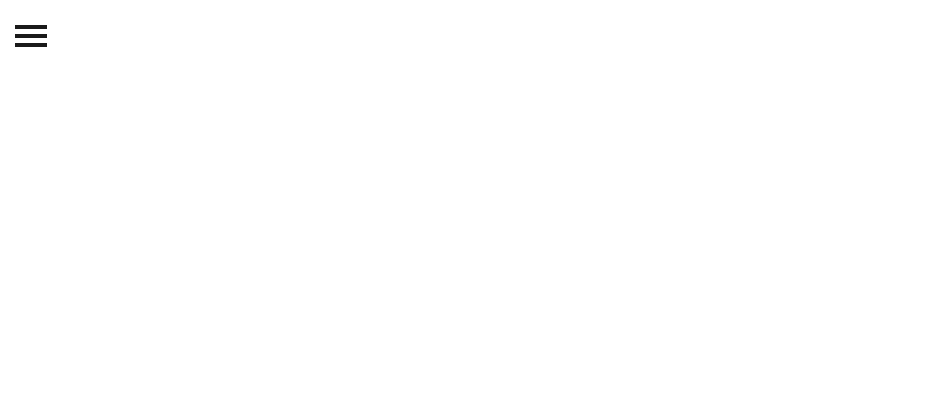
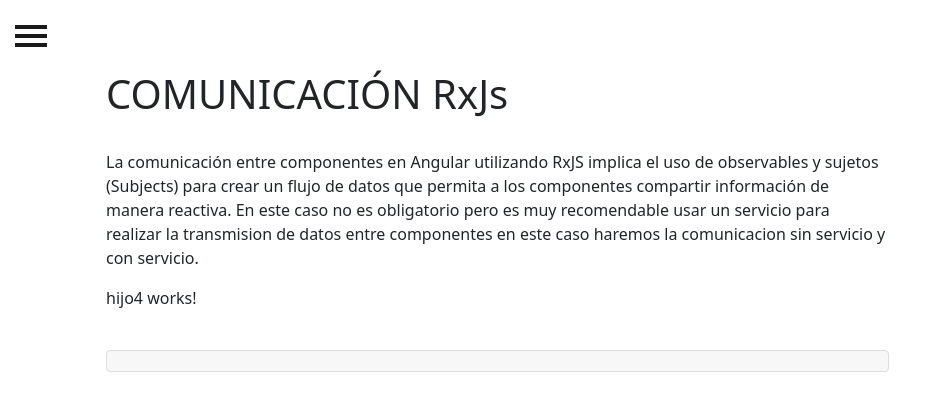
Before and after one commit to fonsy91/ComunicacionesAngular, an Angular app: page /RxJs in a window 1280 px wide. Before the commit this address led to /. Shown: the top 410 px of the page, without its empty margins (0-937 px from the left). Built offline with nearby package versions, Linux system fonts and the light colour scheme.

Commit message:
Comunicacion con rxJs

```diff
--- a/src/app/app.component.html
+++ b/src/app/app.component.html
@@ -12,6 +12,7 @@
         <li><a routerLink="/InputOutput">Input y Output</a></li>
         <li><a routerLink="/Servicio">Servicio</a></li>
         <li><a routerLink="/Ruta/:mensaje">Ruta</a></li>
+        <li><a routerLink="/RxJs">RxJs</a></li>
       </ul>
     </nav>
     <!-- /#sidebar-wrapper -->
--- a/src/app/components/comunicacion3/comunicacion3.component.html
+++ b/src/app/components/comunicacion3/comunicacion3.component.html
@@ -13,5 +13,9 @@
     </p>
 
     <app-hijo3></app-hijo3>
-
+    <br>
+    <div class="codigoDestacado">
+        <pre><code appResaltado [code]="codigoRuta"></code></pre>
+    </div>
+    <br>
 </div>
--- a/src/app/components/comunicacion3/comunicacion3.component.ts
+++ b/src/app/components/comunicacion3/comunicacion3.component.ts
@@ -13,8 +13,6 @@
   constructor(private router: Router){}
 
   ngOnInit(): void {
-    //const mensaje = "Hola soy mensaje de ruta";
-    //this.router.navigate(['/Ruta',mensaje]);
     this.enviarMensaje();
   }
 
@@ -23,4 +21,37 @@
     this.router.navigate(['/Ruta',mensaje]);
   }
 
+  get codigoRuta() {
+    return `
+    //app.module.ts para la configuracion de las rutas
+    const routes: Routes = [
+      { path: '', component: homeComponent },
+      { path: 'Ruta/:mensaje', component: Comunicacion3Component },
+    ];
+
+    //Componente 1º
+    constructor(private router: Router){}
+
+    ngOnInit(): void {
+      this.enviarMensaje();
+    }
+
+    enviarMensaje() {
+      const mensaje = "Hola soy mensaje de ruta";
+      this.router.navigate(['/Ruta',mensaje]);
+    }
+
+    //Componente 2º
+    mensaje: any;
+
+    constructor(private route: ActivatedRoute){}
+
+    ngOnInit(): void {
+      // Obtén el valor del parámetro 'mensaje' de la ruta
+      this.mensaje = this.route.snapshot.paramMap.get('mensaje');
+      console.log(this.mensaje);
+    }
+
+    `;
+  }
 }
--- /dev/null
+++ b/src/app/components/comunicacion4/comunicacion4.component.html
@@ -0,0 +1,20 @@
+<div class="container">
+    <h1>COMUNICACIÓN RxJs</h1>
+    <br>
+    <p ng-non-bindable>
+        La comunicación entre componentes en Angular utilizando RxJS implica el uso de observables y sujetos
+        (Subjects) para crear un flujo de datos que permita a los componentes compartir información de manera
+        reactiva. En este caso no es obligatorio pero es muy recomendable usar un servicio para realizar la
+        transmision de datos entre componentes en este caso haremos la comunicacion sin servicio y con servicio.
+
+    </p>
+
+    <app-hijo4></app-hijo4>
+    <br>
+    <div class="codigoDestacado">
+        <!--
+            <pre><code appResaltado [code]="codigoRuta"></code></pre>
+        -->
+    </div>
+    <br>
+</div>
--- /dev/null
+++ b/src/app/components/comunicacion4/comunicacion4.component.ts
@@ -0,0 +1,24 @@
+import { Component, OnInit } from '@angular/core';
+import { Subject } from 'rxjs';
+
+@Component({
+  selector: 'app-comunicacion4',
+  templateUrl: './comunicacion4.component.html',
+  styleUrls: ['./comunicacion4.component.scss']
+})
+export class Comunicacion4Component implements OnInit{
+
+  //Comunicacion entre componentes utilizando RxJs este componente
+  //Sera el emisor de la informacion
+
+  //Comunicacion RxJs sin servicio
+  static mensaje$ = new Subject<string>();
+
+  ngOnInit(): void {
+    this.enviarMensaje();
+  }
+
+  enviarMensaje() {
+    Comunicacion4Component.mensaje$.next('Hola soy un mensaje RxJs sin servicio')
+  }
+}
--- /dev/null
+++ b/src/app/components/hijo4/hijo4.component.html
@@ -0,0 +1 @@
+<p>hijo4 works!</p>
--- /dev/null
+++ b/src/app/components/hijo4/hijo4.component.ts
@@ -0,0 +1,28 @@
+import { Component, OnInit } from '@angular/core';
+import { Subscription } from 'rxjs';
+import { Comunicacion4Component } from '../comunicacion4/comunicacion4.component';
+
+@Component({
+  selector: 'app-hijo4',
+  templateUrl: './hijo4.component.html',
+  styleUrls: ['./hijo4.component.scss']
+})
+export class Hijo4Component implements OnInit{
+
+  mensajeRecibido: string = "";
+  private subscription: Subscription = new Subscription;
+
+  constructor() {
+    this.subscription = Comunicacion4Component.mensaje$.subscribe((mensaje) => {
+      this.mensajeRecibido = mensaje;
+    });
+  }
+  ngOnInit(): void {
+    console.log("El mensaje es: ", this.mensajeRecibido);
+  }
+
+  ngOnDestroy() {
+    this.subscription.unsubscribe();
+  }
+
+}
```
Also changed, not shown: src/app/app.module.ts (+6 -1 lines), src/app/components/comunicacion4/comunicacion4.component.scss (added), src/app/components/hijo4/hijo4.component.scss (added).
